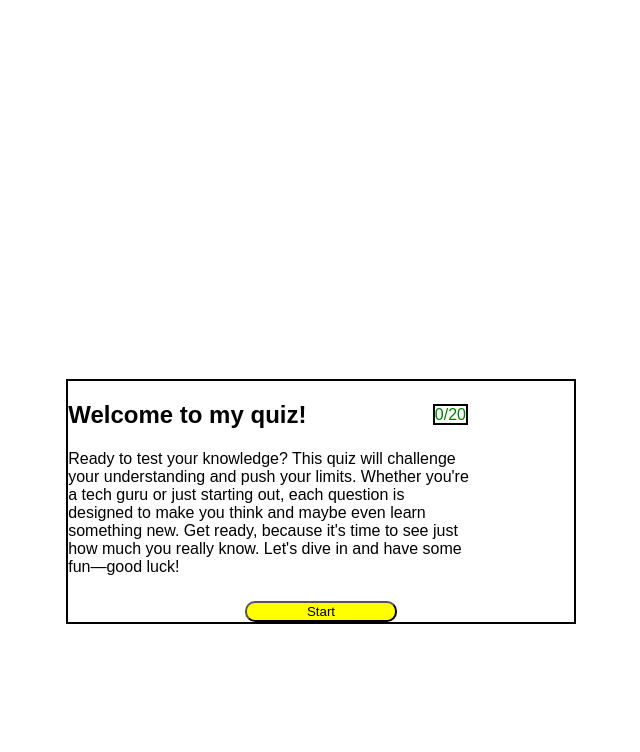
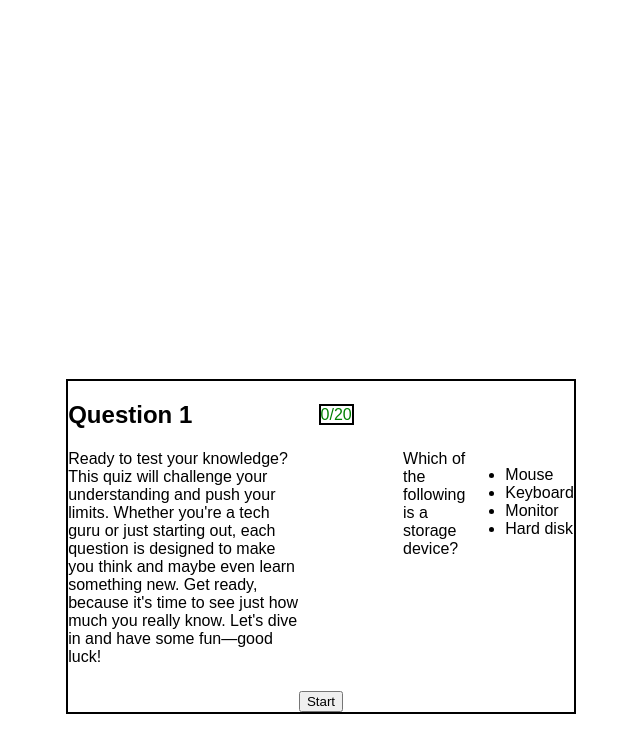
Before and after one commit to Guakocius/quiz-app, a plain HTML site: page index.html in a window 1280 px wide. Both pictures are taken after a click on the button "Start". Shown: the whole page, without its empty margins (319-959 px from the left). Drawn offline with Linux system fonts and the light colour scheme.

Commit message:
Implemented function to show the questions and the answers

```diff
--- a/index.html
+++ b/index.html
@@ -17,10 +17,12 @@
             <div class="text">
                 <div id="content">Ready to test your knowledge? This quiz will challenge your understanding and push your limits. Whether you&#39;re a tech guru or just starting out, each question is designed to make you think and maybe even learn something new. Get ready, because it&#39;s time to see just how much you really know. Let&#39;s dive in and have some fun—good luck!</div>
                 <div id="questions"></div>
-                <div id="answers"></div>
+                <ul id="answers">
+
+                </ul>
         </div>
             <div id="button">
-                <button class="start" onclick="">Start</button>
+                <button id="start" onclick="onButtonChange()">Start</button>
         </div>
     </div>
     </div>
--- a/main.js
+++ b/main.js
@@ -1,3 +1,6 @@
+// TODO: Somehow most of the questions are being skipped by pressing the button & the button
+// doesn't change to "Next questions" & No alert after clicking answers
+
 let questionAmount = document.getElementById("question-amount").innerHTML
 let questionHeader = document.getElementById("header")
 let answers = document.getElementById("answers")
@@ -142,6 +145,32 @@ function onButtonChange() {
     const questionObj = questions[counter]
     document.getElementById("header").textContent = header[counter]
 
+    answers.innerHTML = ""
+
     document.getElementById("questions").textContent = questionObj.question
+
+    questionObj.answers.forEach((answer, index) => {
+      const li = document.createElement("li")
+      li.textContent = answer
+      li.dataset.index = index
+      li.onclick = () => checkAnswer(index, questionObj,correctAnswer)
+      answers.appendChild(li)
+    }
+  )
+
+
+  function checkAnswer(selectedIndex, correctIndex){
+    if(selectedIndex === correctIndex){
+      alert("Correct!")
+    } else {
+      alert("Wrong! Try again.")
+    }
   }
-}
+  document.getElementById("start").addEventListener("click", () => {
+    if(counter === -1) {
+      document.getElementById("start").textContent = "Next question"
+    }
+
+    onButtonChange()
+  })
+}}
```
